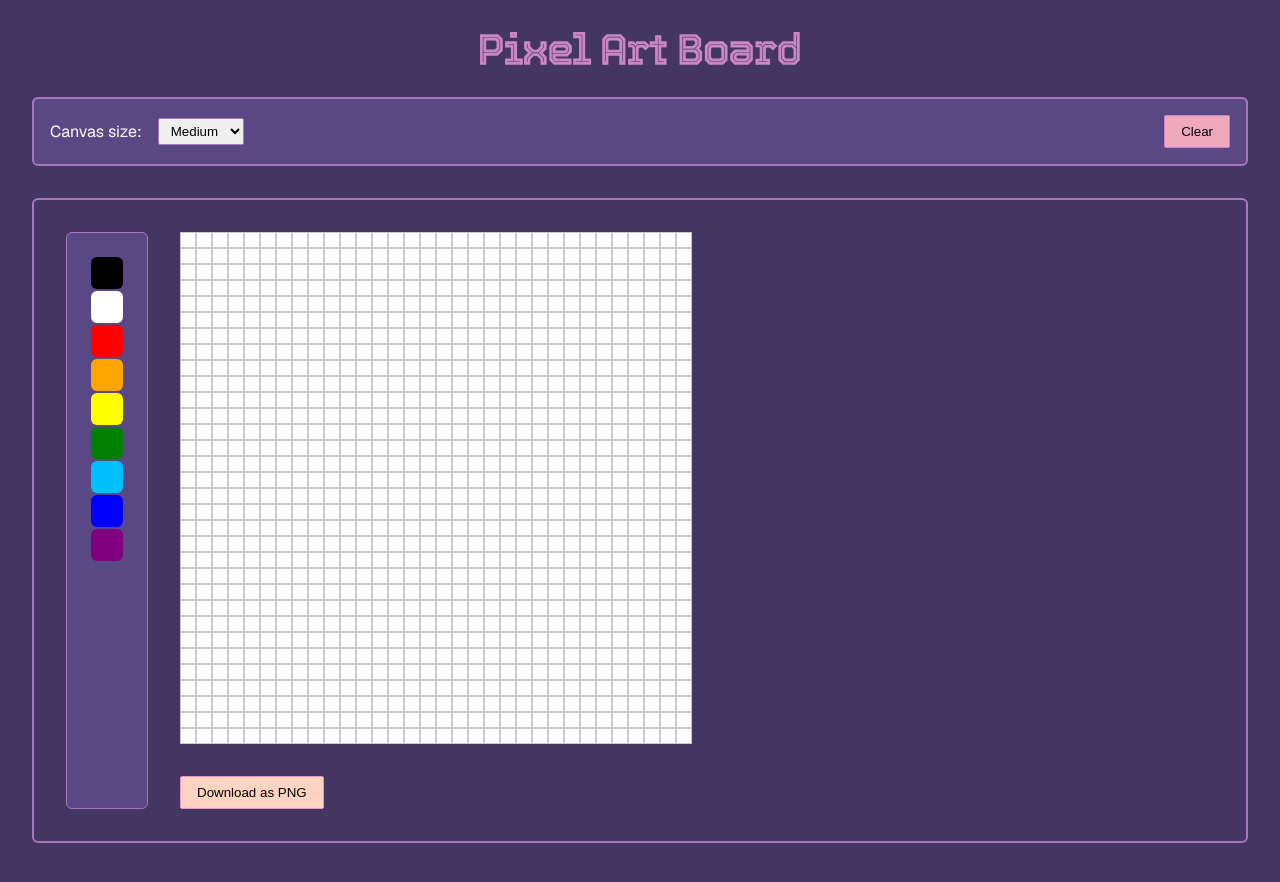
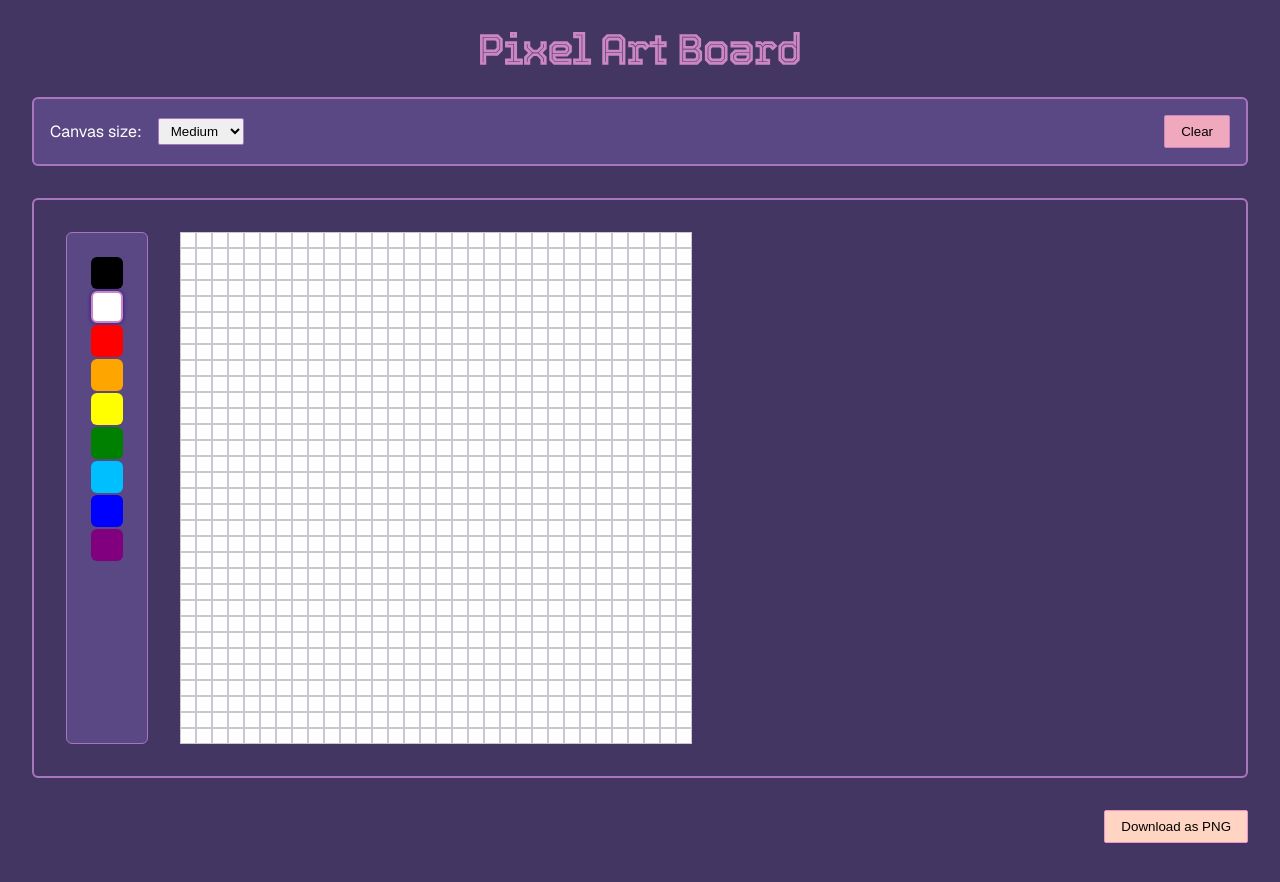
Before and after one commit to avreally/pixel-art-board, a Next.js app: page / in a window 1280 px wide. Shown: the top 882 px of the page. Built offline with nearby package versions, Linux system fonts and the light colour scheme.

Commit message:
Move Download button outside PixelGrid component;  fix currentColor initial state

```diff
--- a/src/app/page.module.css
+++ b/src/app/page.module.css
@@ -39,6 +39,11 @@
   position: relative;
 }
 
+.download {
+  margin-top: 1rem;
+  align-self: flex-end;
+}
+
 @media (min-width: 480px) {
   .page {
     padding-left: 1.5rem;
@@ -48,6 +53,10 @@
   .canvas {
     padding: 1.5rem;
     gap: 1.5rem;
+  }
+
+  .download {
+    margin-top: 1.5rem;
   }
 }
 
@@ -61,6 +70,10 @@
     padding: 2rem;
     gap: 2rem;
     flex-direction: row;
+  }
+
+  .download {
+    margin-top: 2rem;
   }
 }
 
--- a/src/app/page.tsx
+++ b/src/app/page.tsx
@@ -6,7 +6,7 @@ import { SizeSelector } from "@/components/SizeSelector/SizeSelector";
 import styles from "./page.module.css";
 
 export default function Home() {
-  const [currentColor, setCurrentColor] = useState("");
+  const [currentColor, setCurrentColor] = useState("white");
   const [selectedSize, setSelectedSize] = useState<string | undefined>(
     undefined
   );
@@ -51,6 +51,7 @@ export default function Home() {
           />
           <PixelGrid currentColor={currentColor} selectedSize={selectedSize} />
         </div>
+        <div className={styles.download} id="pixelgrid-download-button" />
       </main>
     </div>
   );
--- a/src/components/DownloadCanvas/DownloadCanvas.module.css
+++ b/src/components/DownloadCanvas/DownloadCanvas.module.css
@@ -4,7 +4,6 @@
 
 .button {
   padding: 0.5rem 1rem;
-  margin-top: 2rem;
   cursor: pointer;
   border: 1px solid hsl(327, 73%, 76%);
   background-color: hsl(18, 100%, 88%);
@@ -13,6 +12,5 @@
 }
 
 .button:hover {
-  background-color: hsl(262, 33%, 56%);
-  color: hsl(0, 0%, 100%);
+  background-color: hsl(18, 100%, 75%);
 }
--- a/src/components/PixelGrid/PixelGrid.tsx
+++ b/src/components/PixelGrid/PixelGrid.tsx
@@ -31,6 +31,11 @@ export const PixelGrid = ({ currentColor, selectedSize }: PixelGridProps) => {
   const clearButtonElement =
     typeof window !== "undefined"
       ? document.getElementById("pixelgrid-clear-button")
+      : undefined;
+
+  const downloadButtonElement =
+    typeof window !== "undefined"
+      ? document.getElementById("pixelgrid-download-button")
       : undefined;
 
   const currentSize = canvasSizeMap.get(selectedSize ?? "medium") ?? 32;
@@ -116,7 +121,11 @@ export const PixelGrid = ({ currentColor, selectedSize }: PixelGridProps) => {
             <ClearCanvas handleClearCanvasClick={handleClearCanvasClick} />,
             clearButtonElement
           )}
-        <DownloadCanvas pixels={pixels} />
+        {downloadButtonElement &&
+          createPortal(
+            <DownloadCanvas pixels={pixels} />,
+            downloadButtonElement
+          )}
         {showModal && (
           <Modal isShown={showModal} onCancel={() => setShowModal(false)}>
             <ClearConfirmation
```
